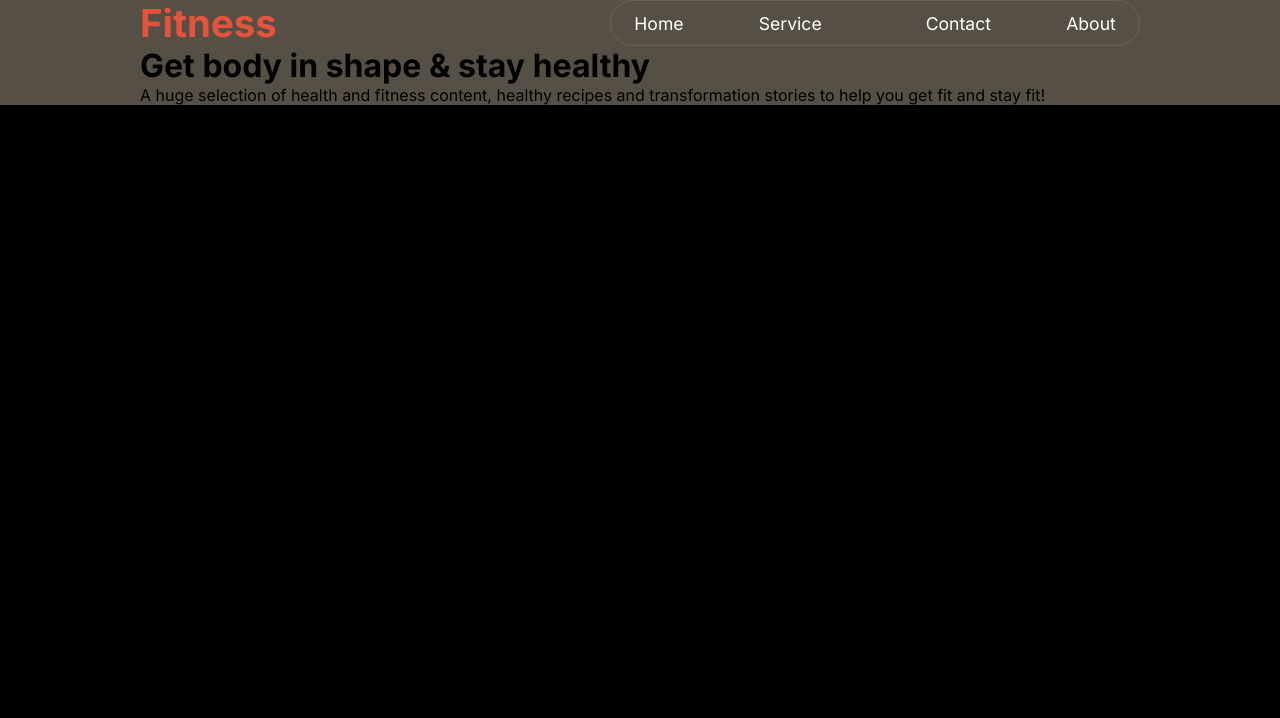
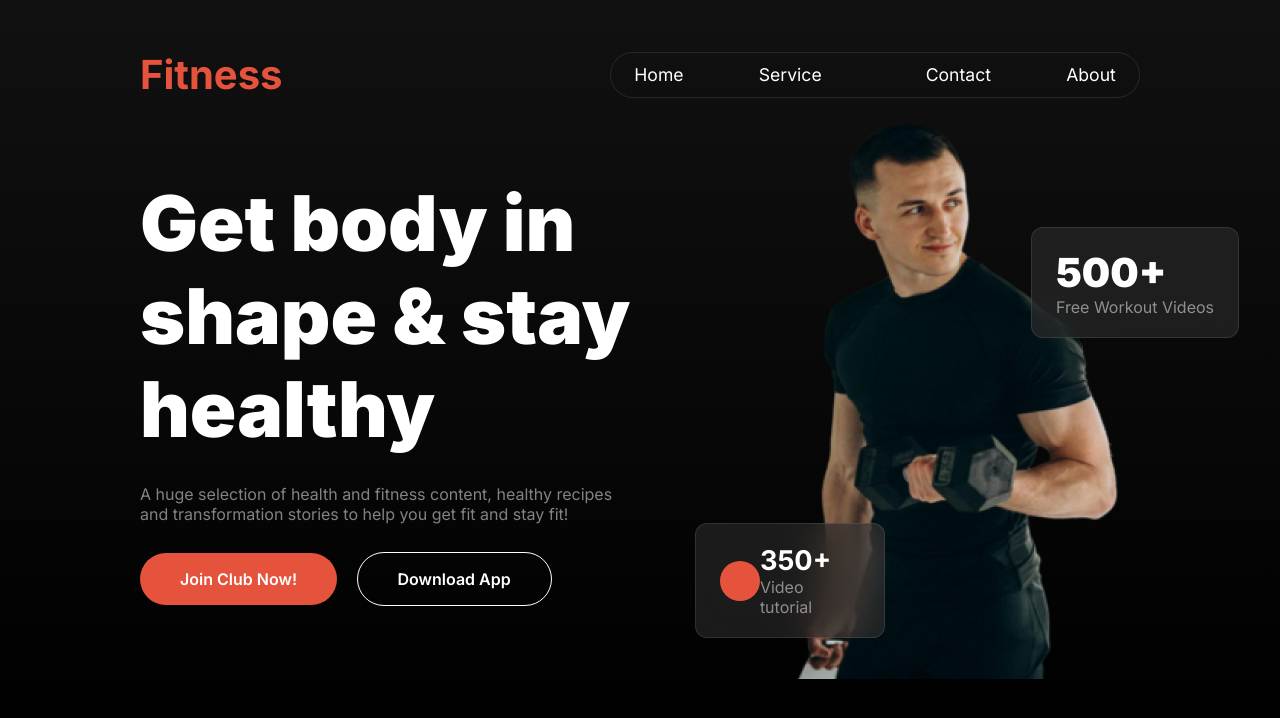
Before and after one commit to Hamim404/Fitness, a plain HTML site: page index.html in a window 1280 px wide. Drawn offline with Linux system fonts and the light colour scheme.

Commit message:
Hero section design completed

```diff
--- a/index.html
+++ b/index.html
@@ -6,6 +6,7 @@
     <title>Fitness Website</title>
     <link rel="stylesheet" href="style.css" />
   </head>
+
   <body>
     <header>
       <div class="container">
@@ -19,12 +20,30 @@
           </ul>
         </nav>
       </div>
-      <div class="container">
+      <div id="hero" class="container">
         <div class="hero-content">
-            <h1>Get body in shape & stay healthy</h1>
-            <p>A huge selection of health and fitness content, healthy recipes and transformation stories to help you get fit and stay fit!</p>
+          <h1>Get body in shape & stay healthy</h1>
+          <p>
+            A huge selection of health and fitness content, healthy recipes and
+            transformation stories to help you get fit and stay fit!
+          </p>
+          <button class="btn-primary">Join Club Now!</button>
+          <button class="btn-outline">Download App</button>
         </div>
-
+        <div class="hero-img">
+          <div>
+            <h3>500+</h3>
+            <p>Free Workout Videos</p>
+          </div>
+          <img src="images/Images 2.png" alt="" />
+          <div>
+            <span class="circle"></span>
+            <div class="content">
+              <h3>350+</h3>
+              <p>Video tutorial</p>
+            </div>
+          </div>
+        </div>
       </div>
     </header>
 
--- a/style.css
+++ b/style.css
@@ -10,10 +10,30 @@
 /* Shared Styles */
 :root {
   --primary-color: rgb(230, 83, 60);
-  --secondary-color: #6c757d;
+  --secondary-color: rgba(255, 255, 255, 0.5);
   --background-color: #f8f9fa;
   --text-color: #212529;
   --link-color: var(--primary-color);
+}
+.btn-primary {
+  background-color: var(--primary-color);
+  color: white;
+  border: none;
+  padding: 16px 40px 16px 40px;
+  border-radius: 42px;
+  font-weight: 600;
+  font-size: 1rem;
+  cursor: pointer;
+}
+.btn-outline {
+  background-color: transparent;
+  color: white;
+  padding: 16px 40px 16px 40px;
+  border-radius: 42px;
+  cursor: pointer;
+  font-size: 1rem;
+  font-weight: 600;
+  border: 1px solid white;
 }
 
 /* body style */
@@ -25,10 +45,15 @@ body {
   max-width: 1000px;
   margin: 0 auto;
 }
+
 /* header style */
 header {
-  /* background: linear-gradient(180.00deg, rgb(17, 17, 17),rgba(119, 119, 119, 0) 100%); */
-  background-color: rgba(255, 235, 205, 0.338);
+  background: linear-gradient(
+    180deg,
+    rgb(17, 17, 17),
+    rgba(119, 119, 119, 0) 100%
+  );
+  padding: 50px 0;
 }
 
 /* Navbar */
@@ -40,16 +65,16 @@ header nav {
 
 /* logo */
 header nav h3 {
-  font-size: 2.4rem;
+  font-size: 2.5rem;
   color: var(--primary-color);
 }
 
 header nav ul {
   display: flex;
   justify-content: center;
-    align-items: center;
+  align-items: center;
   list-style: none;
-border: 1px solid rgba(255, 255, 255, 0.1);
+  border: 1px solid rgba(255, 255, 255, 0.1);
   border-radius: 39px;
   height: 44px;
 }
@@ -70,8 +95,80 @@ header nav ul li a {
   border-radius: 46px;
   padding: 8px 20px 8px 20px;
   transition: 0.5s linear;
+  cursor: pointer;
 }
 header nav ul li a:hover {
   background-color: var(--primary-color);
   color: white;
 }
+
+/* Hero Section */
+#hero {
+  display: flex;
+  justify-content: space-between;
+  align-items: center;
+}
+#hero .hero-content {
+  width: 50%;
+}
+#hero .hero-content h1 {
+  font-size: 4.8rem;
+  color: white;
+  font-weight: 900;
+  margin-bottom: 28px;
+}
+#hero .hero-content p {
+  font-size: 1rem;
+  color: var(--secondary-color);
+  font-family: Inter;
+  margin-bottom: 28px;
+  font-weight: 400;
+}
+#hero .hero-content button {
+  margin-right: 15px;
+}
+#hero .hero-img {
+}
+
+#hero .hero-img > div p {
+  color: var(--secondary-color);
+}
+#hero .hero-img > div {
+  color: white;
+  border: 1px solid rgba(255, 255, 255, 0.1);
+  border-radius: 12px;
+  backdrop-filter: blur(20px);
+  background: rgba(48, 48, 48, 0.54);
+  padding: 20px 24px;
+}
+
+#hero .hero-img > div:first-child {
+  max-width: 160px;
+  position: absolute;
+  transform: translate(15rem, 8rem);
+}
+#hero .hero-img > div:last-child {
+  max-width: 140px;
+  display: flex;
+  align-items: center;
+  justify-content: space-between;
+  position: absolute;
+  transform: translate(-6rem, -10rem);
+}
+
+#hero .hero-img > div:first-child h3 {
+  font-size: 2.5rem;
+  font-weight: 900;
+  color: white;
+}
+#hero .hero-img > div:last-child h3 {
+  font-size: 1.7rem;
+  font-weight: 700;
+  color: white;
+}
+#hero .hero-img > div:last-child .circle {
+  background-color: var(--primary-color);
+  width: 2.5rem;
+  height: 2.5rem;
+  border-radius: 50%;
+}
```
